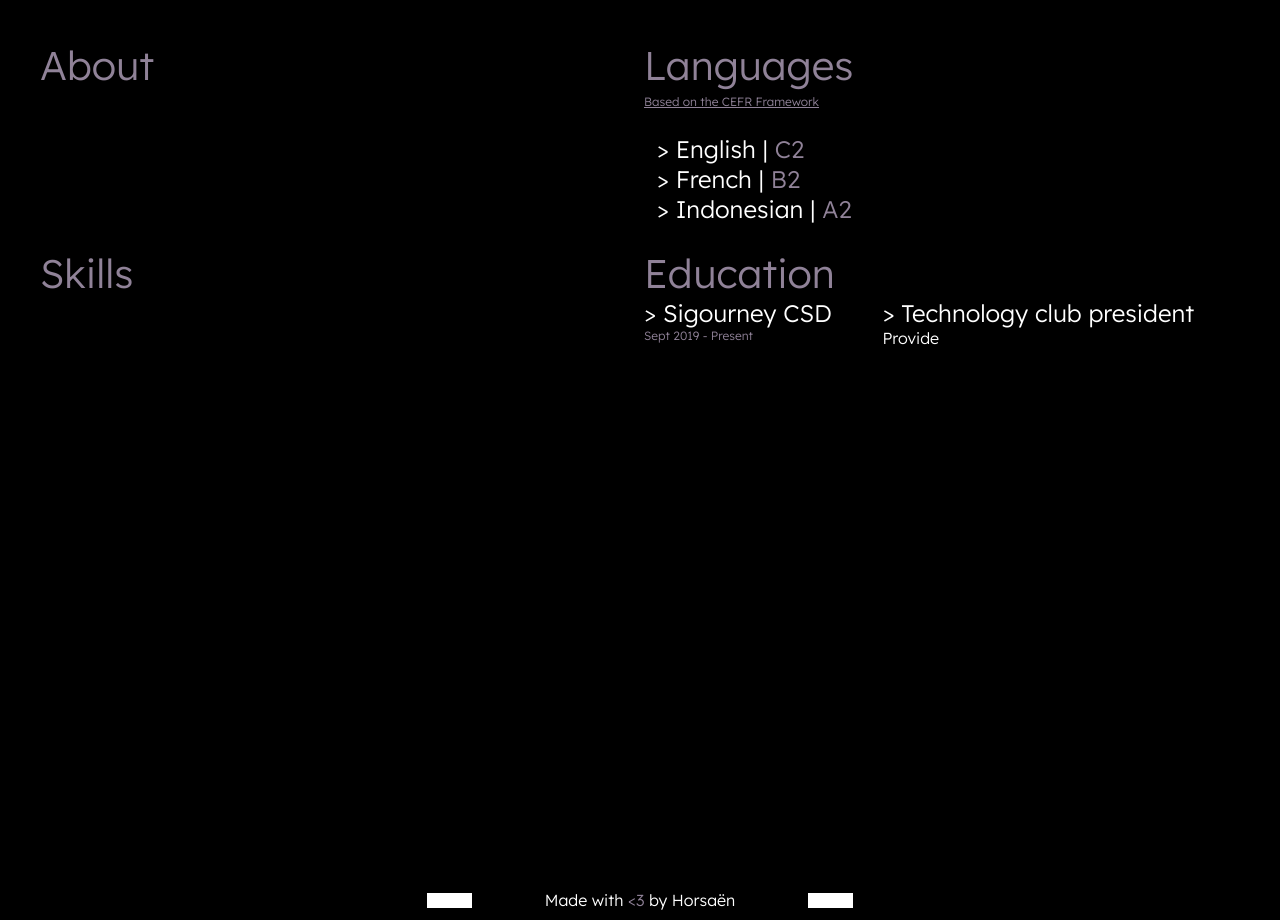
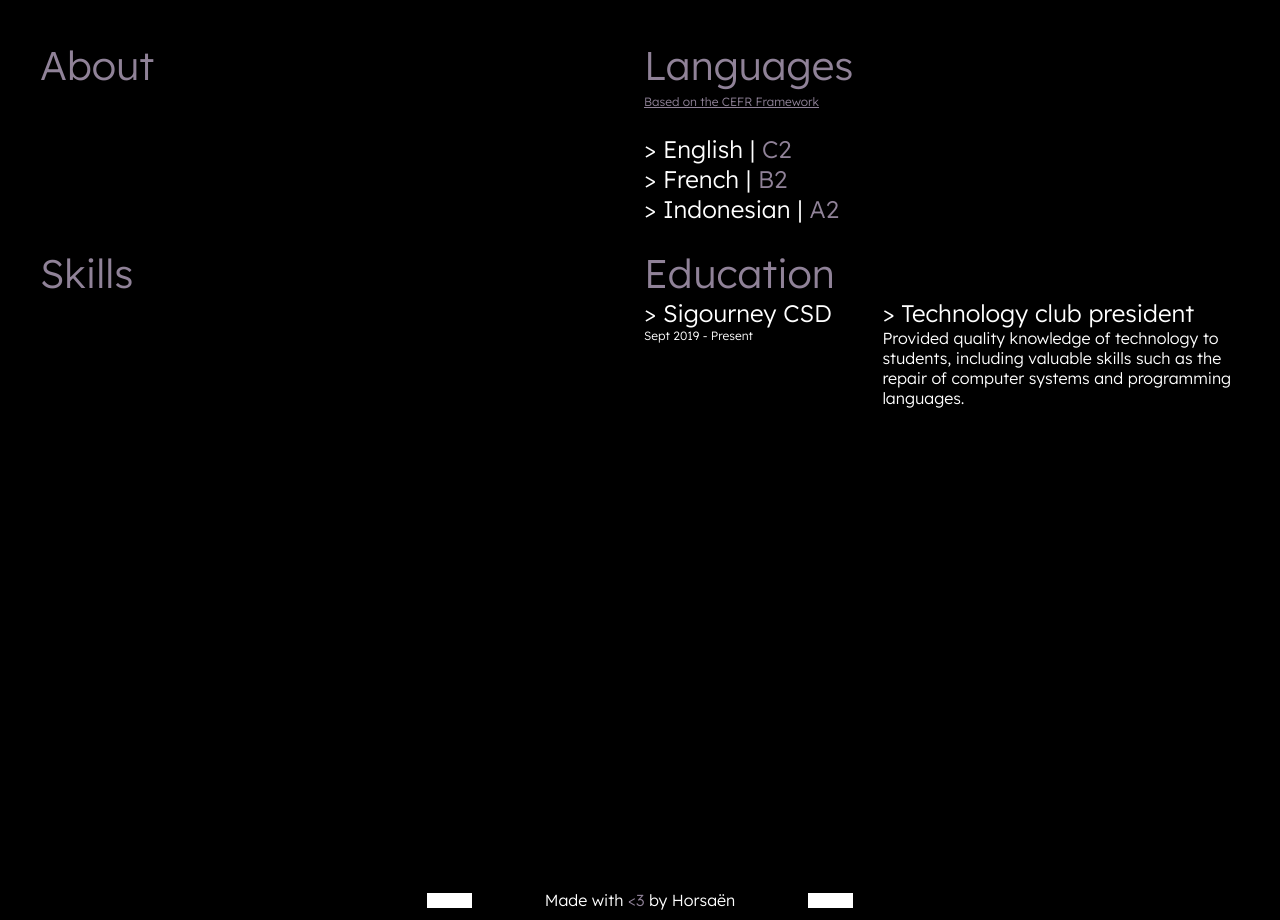
Before and after one commit to horsaen/horsaen-site, a React (Create React App) app: page / in a window 1280 px wide. Shown: the part 800-1720 px from the top of the page. Built offline with nearby package versions, Linux system fonts and the light colour scheme.

Commit message:
about changes

```diff
--- a/src/components/About.css
+++ b/src/components/About.css
@@ -12,7 +12,6 @@
     font-size: .75rem;
 }
 .subtitle-2 {
-    color: #908298;
     font-size: .75rem;
 }
 .about-content {
@@ -24,7 +23,7 @@
     font-size: 1.5rem;
 }
 ul {
-    padding-left: 1vw;
+    padding: 0;
     list-style: none;
 }
 .content li::before {
--- a/src/components/About.js
+++ b/src/components/About.js
@@ -54,7 +54,10 @@ export default function About () {
                                     <span>Technology club president</span>
                                 </div>
                                 <div className="description-text">
-                                    <span>Provide</span>
+                                    <span>Provided quality knowledge of technology to students,
+                                        including valuable skills such as the repair of computer
+                                         systems and programming languages.
+                                    </span>
                                 </div>
                             </div>
                         </div>
```
